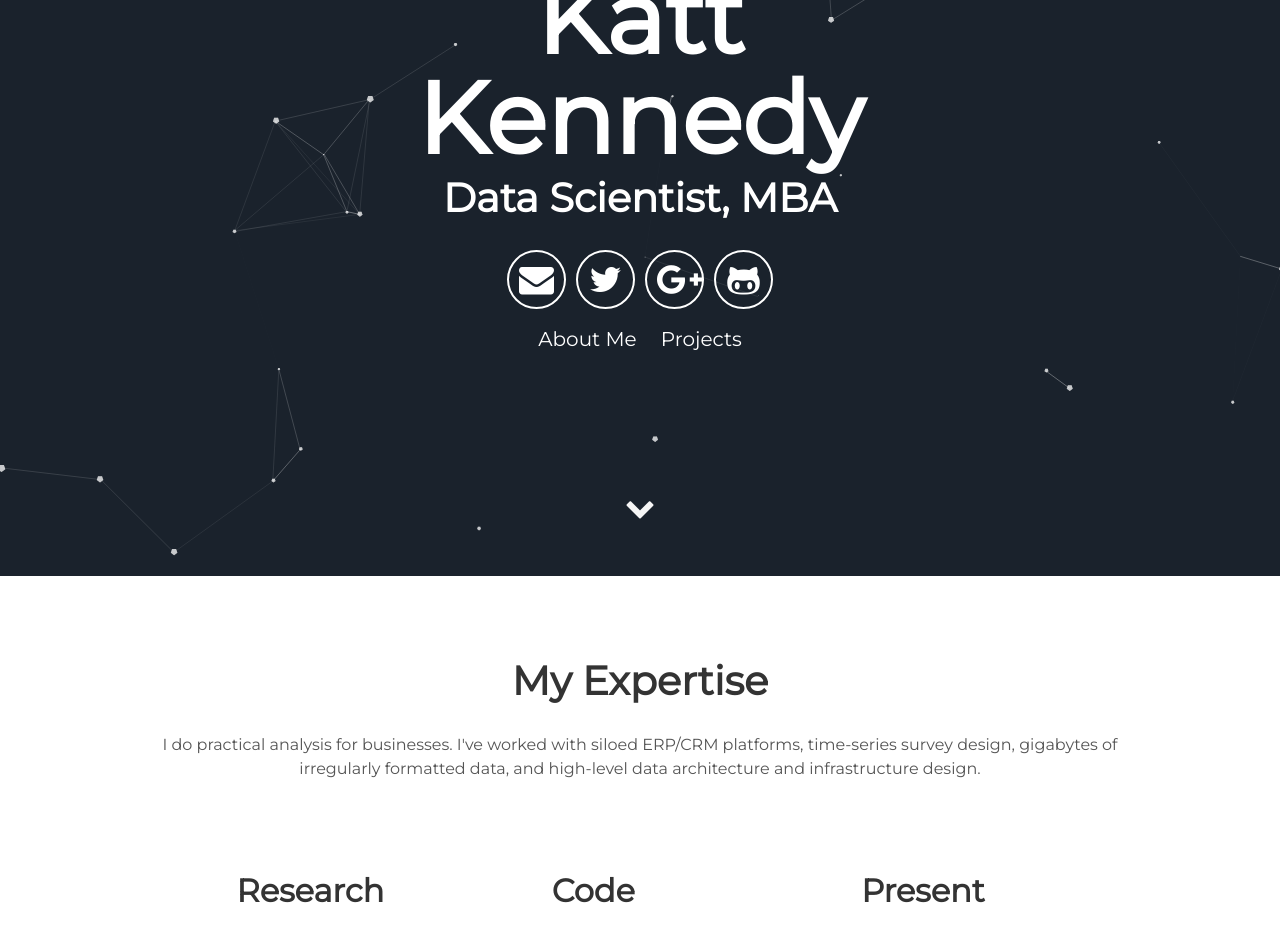
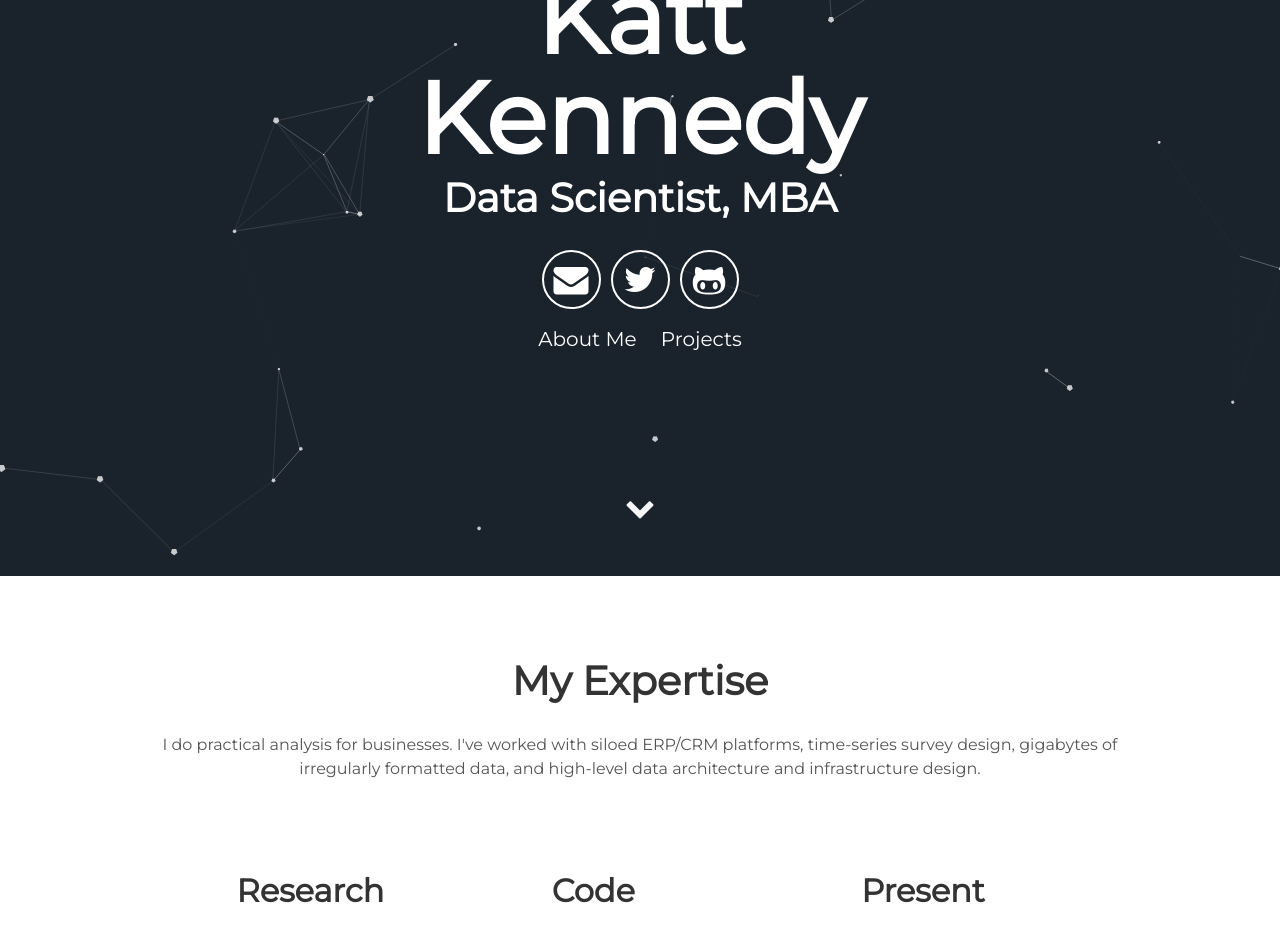
Before and after one commit to octokatt/octokatt.github.io, a Jekyll site: the page built from index.html, in a window 1280 px wide. Shown: the part 324-1276 px from the top of the page. Built offline with Jekyll 4.4.1, drawn with Linux system fonts in a browser that asks for light colours.

Commit message:
why was Google+ there? patched social media

```diff
--- a/_includes/about.html
+++ b/_includes/about.html
@@ -15,9 +15,9 @@
     </div>
     <div class="tech">
       <h2>Code</h2>
+      <i class="fa fa-terminal" aria-hidden="true"></i>
       <i class="fa fa-code-fork" aria-hidden="true"></i>
       <i class="fa fa-cubes" aria-hidden="true"></i>
-      <i class="fa fa-terminal" aria-hidden="true"></i>
       <!-- <i class="devicon-javascript-plain colored"></i>
       <i class="devicon-react-original-wordmark colored"></i>
       <i class="devicon-nodejs-plain-wordmark"></i> -->
--- a/_includes/header.html
+++ b/_includes/header.html
@@ -5,10 +5,9 @@
         <span class="site-description">{{site.user_title}}</span>
       </h1>
       <div class="header-icons">
-        <a aria-label="Send email" href="#"><i class="icon fa fa-envelope"></i></a>
-        <a aria-label="My Twitter" target="_blank" href="#"><i class="icon fa fa-twitter" aria-hidden="true"></i></a>
-        <a aria-label="My Google Plus" target="_blank" href="#"><i class="icon fa fa-google-plus" aria-hidden="true"></i></a>
-        <a aria-label="My Github" target="_blank" href="#"><i class="icon fa fa-github-alt" aria-hidden="true"></i></a>
+        <a aria-label="Send email" href="mailto:katt@fatehold.com"><i class="icon fa fa-envelope"></i></a>
+        <a aria-label="My Twitter" target="_blank" href="https://twitter.com/octokatt_bot"><i class="icon fa fa-twitter" aria-hidden="true"></i></a>
+        <a aria-label="My Github" target="_blank" href="https://github.com/octokatt"><i class="icon fa fa-github-alt" aria-hidden="true"></i></a>
       </div>
       <div class="header-links">
         <a class="link" href="#about" data-scroll>About Me</a>
```
